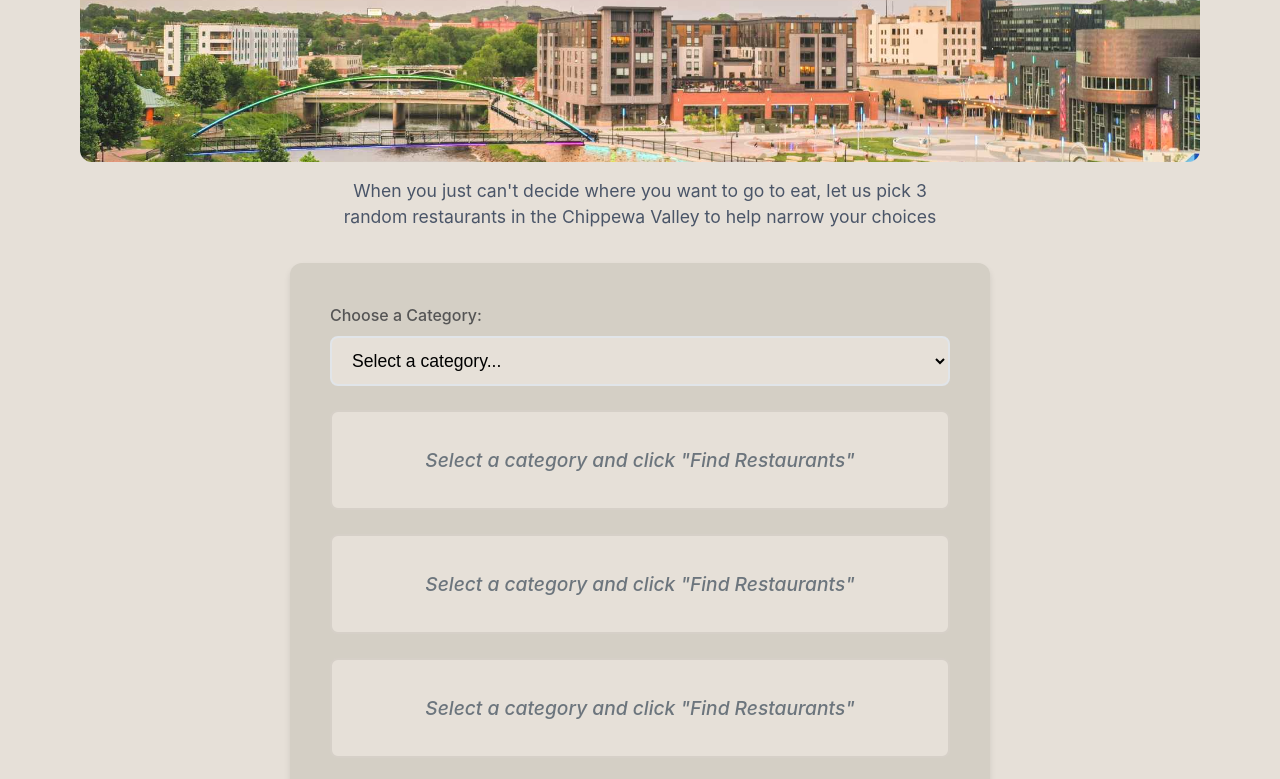
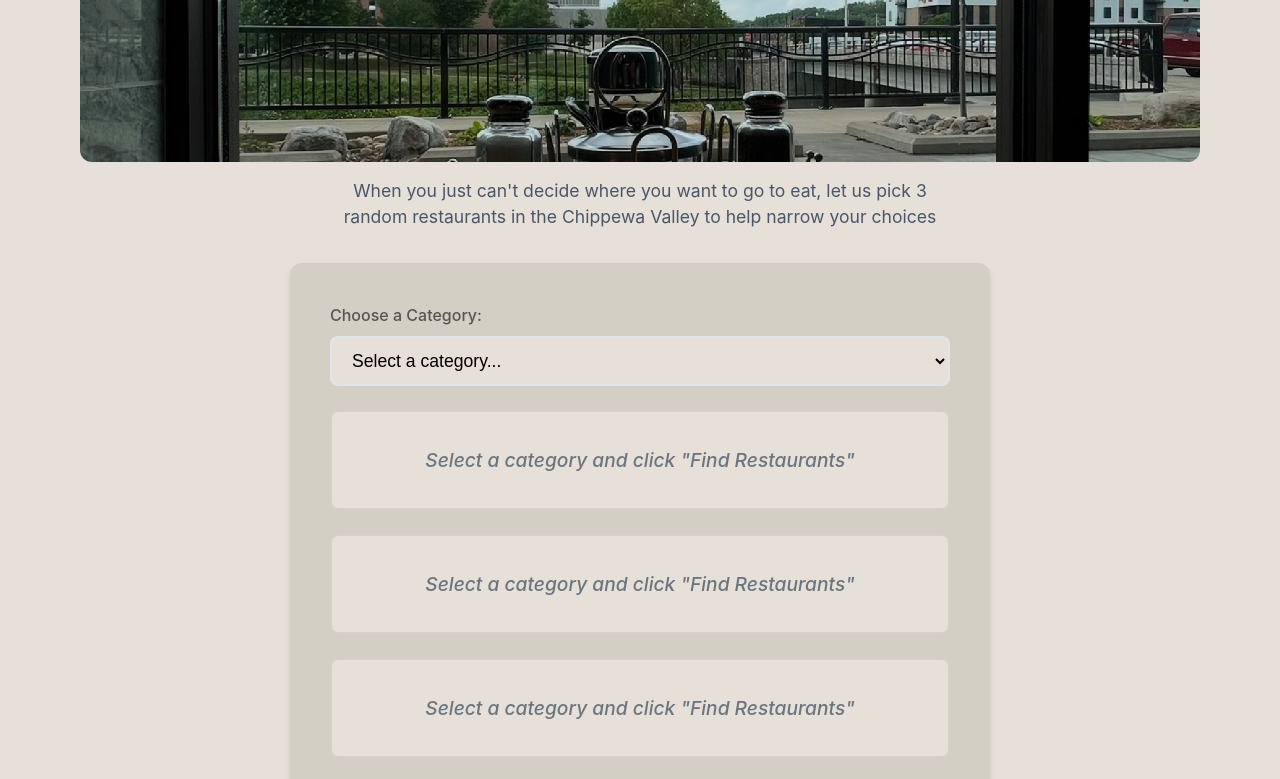
Before and after one commit to TheWolfofWaterSt/chippewa-valley-restaurant-picker, a plain HTML site: page index.html in a window 1280 px wide. Shown: the part 142-921 px from the top of the page. Drawn offline with Linux system fonts and the light colour scheme.

Commit message:
Changed header picture

```diff
--- a/styles.css
+++ b/styles.css
@@ -27,7 +27,7 @@ body {
 header {
   text-align: center;
   margin-bottom: 1rem;
-  background-image: url("images/EauClairePic.jpg");
+  background-image: url("images/Table.png");
   background-size: cover;
   background-position: center;
   background-repeat: no-repeat;
```
Also changed, not shown: images/EauClairePic.jpg (deleted), images/Table.png (added).
